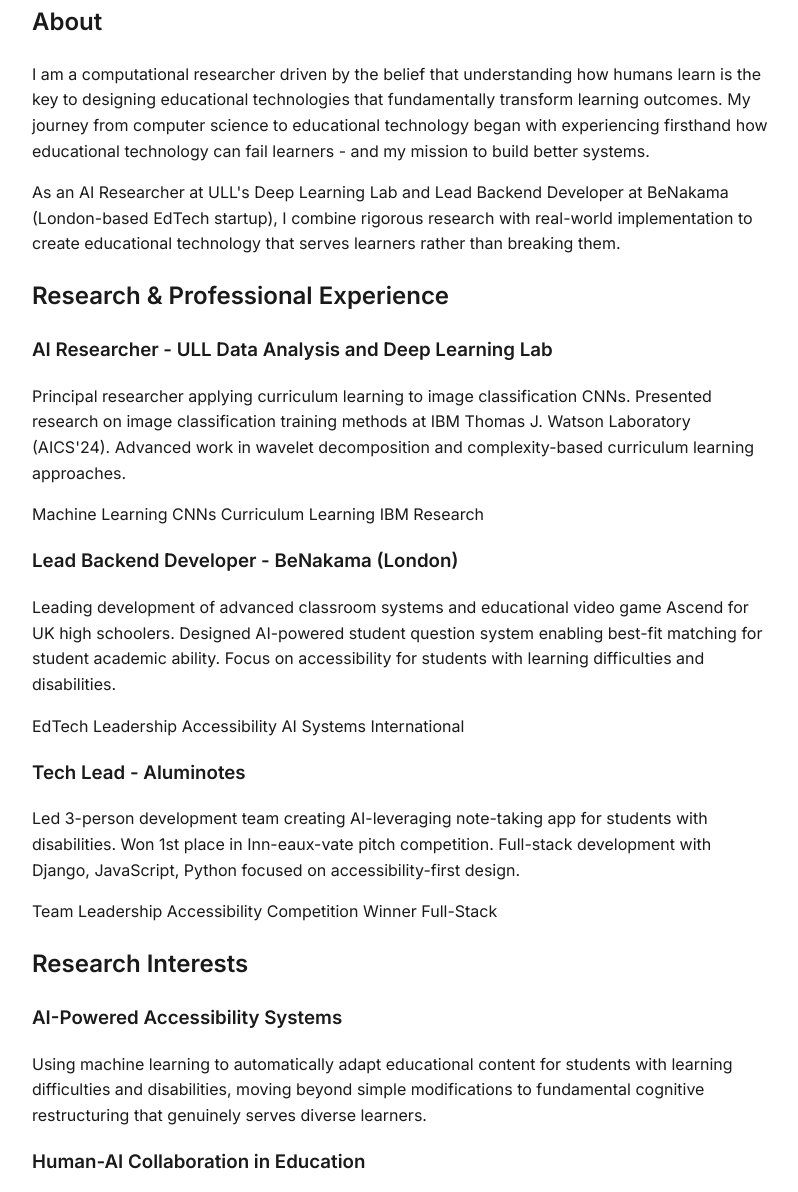
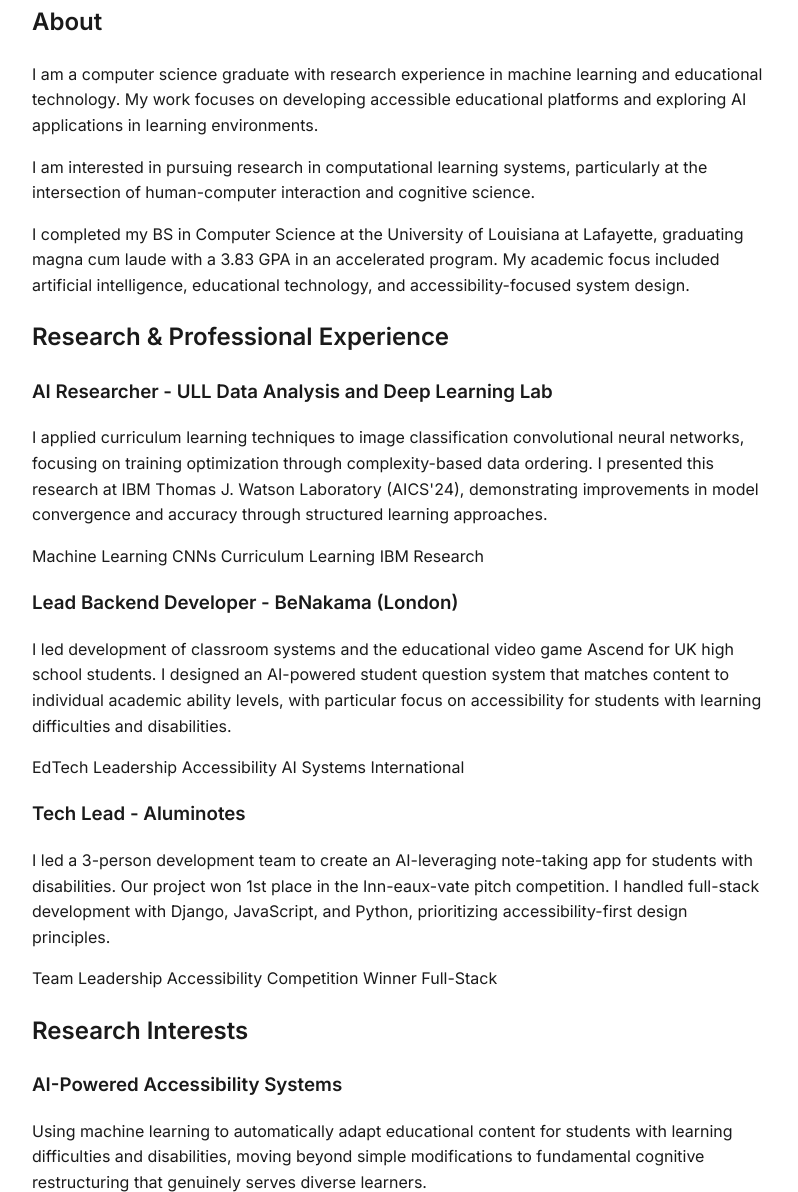
Before and after one commit to DudeSquaredEdud/DudeSquaredEdud.github.io, an Astro site: page / in a window 1280 px wide. Shown: the part 455-1647 px from the top of the page, without its empty margins (240-1038 px from the left). Built offline with nearby package versions, Linux system fonts and the light colour scheme; Astro itself is replaced by a stand-in of ours.

Commit message:
Revise language to be more professional and first-person appropriate for MIT applications

```diff
--- a/src/pages/index.astro
+++ b/src/pages/index.astro
@@ -10,30 +10,22 @@ import Layout from '../layouts/Layout.astro';
 		<p>Location: Louisiana, USA</p>
 	</div>
 
-	<section class="section">
+	<section class="about">
 		<h2>About</h2>
-		<p>
-			I am a computational researcher driven by the belief that understanding how humans learn
-			is the key to designing educational technologies that fundamentally transform learning outcomes.
-			My journey from computer science to educational technology began with experiencing firsthand
-			how educational technology can fail learners - and my mission to build better systems.
-		</p>
-		<p>
-			As an AI Researcher at ULL's Deep Learning Lab and Lead Backend Developer at BeNakama
-			(London-based EdTech startup), I combine rigorous research with real-world implementation
-			to create educational technology that serves learners rather than breaking them.
-		</p>
-	</section>
+		<p>I am a computer science graduate with research experience in machine learning and educational technology. My work focuses on developing accessible educational platforms and exploring AI applications in learning environments.</p>
 
-	<section class="section">
+		<p>I am interested in pursuing research in computational learning systems, particularly at the intersection of human-computer interaction and cognitive science.</p>
+
+		<p>I completed my BS in Computer Science at the University of Louisiana at Lafayette, graduating magna cum laude with a 3.83 GPA in an accelerated program. My academic focus included artificial intelligence, educational technology, and accessibility-focused system design.</p>
+	</section>	<section class="section">
 		<h2>Research & Professional Experience</h2>
 		<div class="research-item">
 			<h3>AI Researcher - ULL Data Analysis and Deep Learning Lab</h3>
 			<p>
-				Principal researcher applying curriculum learning to image classification CNNs.
-				Presented research on image classification training methods at IBM Thomas J. Watson
-				Laboratory (AICS'24). Advanced work in wavelet decomposition and complexity-based
-				curriculum learning approaches.
+				I applied curriculum learning techniques to image classification convolutional neural networks,
+				focusing on training optimization through complexity-based data ordering. I presented this
+				research at IBM Thomas J. Watson Laboratory (AICS'24), demonstrating improvements in
+				model convergence and accuracy through structured learning approaches.
 			</p>
 			<div class="tags">
 				<span class="tag">Machine Learning</span>
@@ -46,10 +38,10 @@ import Layout from '../layouts/Layout.astro';
 		<div class="research-item">
 			<h3>Lead Backend Developer - BeNakama (London)</h3>
 			<p>
-				Leading development of advanced classroom systems and educational video game Ascend
-				for UK high schoolers. Designed AI-powered student question system enabling best-fit
-				matching for student academic ability. Focus on accessibility for students with
-				learning difficulties and disabilities.
+				I led development of classroom systems and the educational video game Ascend
+				for UK high school students. I designed an AI-powered student question system
+				that matches content to individual academic ability levels, with particular
+				focus on accessibility for students with learning difficulties and disabilities.
 			</p>
 			<div class="tags">
 				<span class="tag">EdTech Leadership</span>
@@ -62,9 +54,10 @@ import Layout from '../layouts/Layout.astro';
 		<div class="research-item">
 			<h3>Tech Lead - Aluminotes</h3>
 			<p>
-				Led 3-person development team creating AI-leveraging note-taking app for students
-				with disabilities. Won 1st place in Inn-eaux-vate pitch competition. Full-stack
-				development with Django, JavaScript, Python focused on accessibility-first design.
+				I led a 3-person development team to create an AI-leveraging note-taking app for students
+				with disabilities. Our project won 1st place in the Inn-eaux-vate pitch competition.
+				I handled full-stack development with Django, JavaScript, and Python, prioritizing
+				accessibility-first design principles.
 			</p>
 			<div class="tags">
 				<span class="tag">Team Leadership</span>
```
Also changed, not shown: src/pages/cv.astro (+15 -15 lines).
